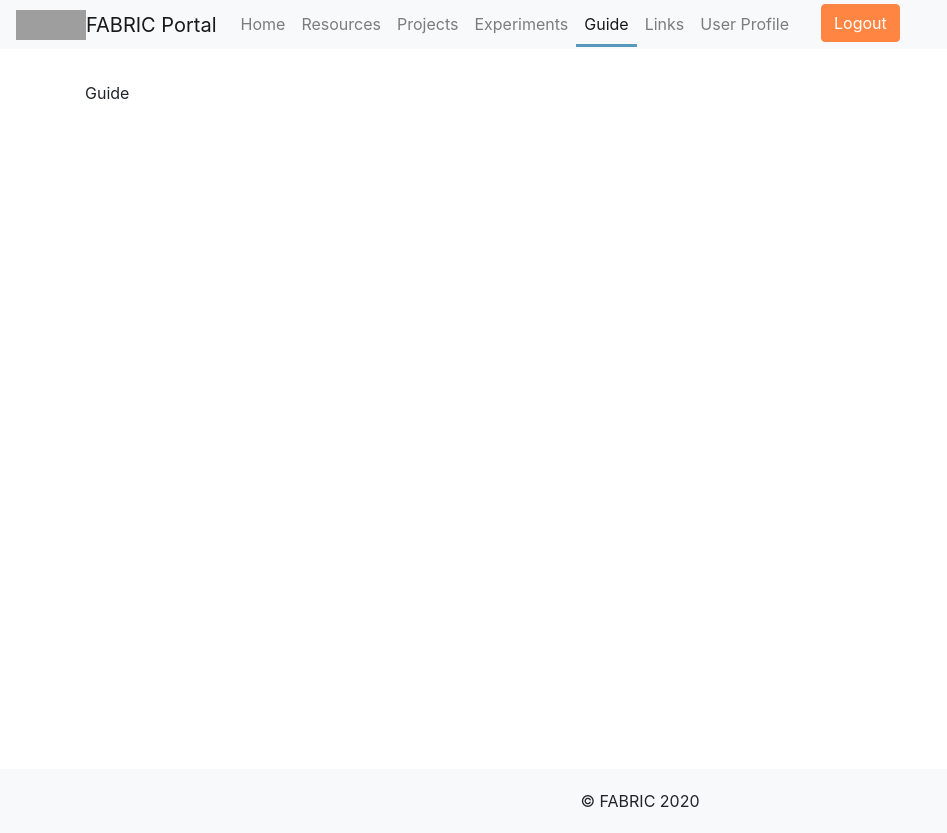
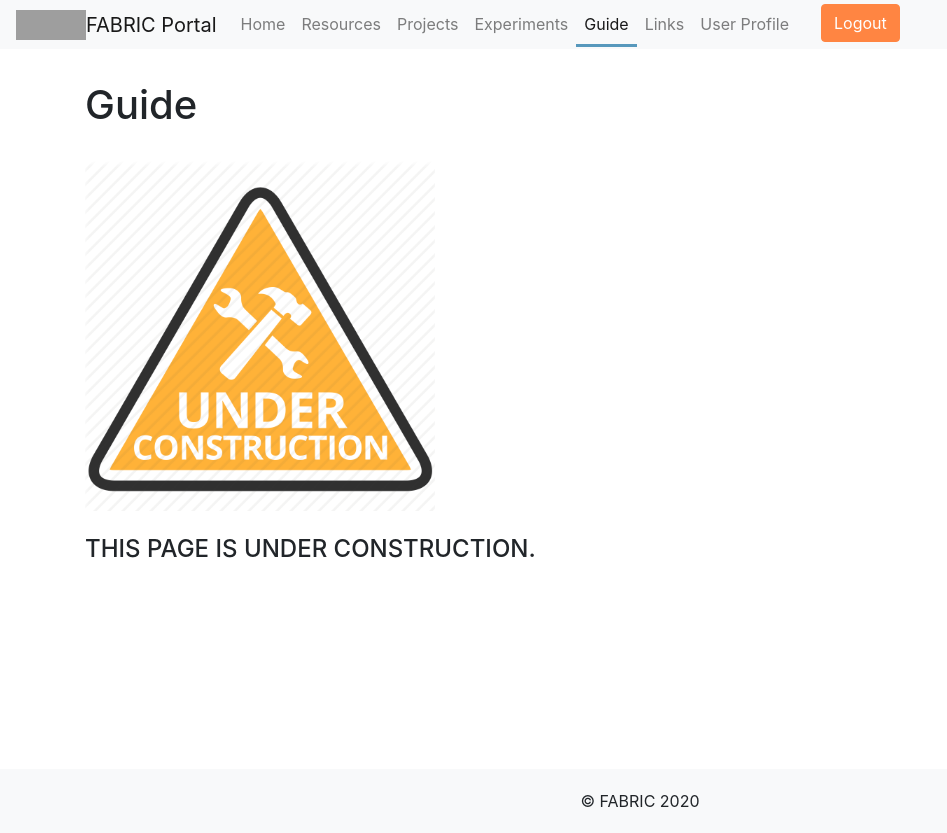
Before and after one commit to fabric-testbed/fabric-portal, a React (Create React App) app: page /guide in a window 1280 px wide. Shown: the whole page, without its empty margins (0-947 px from the left). Built offline with nearby package versions, Linux system fonts and the light colour scheme; grey boxes are pictures that could not be loaded.

Commit message:
#37: added under construction page to Guide page

```diff
--- /dev/null
+++ b/src/components/common/UnderConstruction.jsx
@@ -0,0 +1,19 @@
+import React from "react";
+import image from "../../imgs/under-construction.png";
+
+const UnderConstruction = () => {
+  return (
+    <div className="d-flex flex-column align-items-start justify-content-center">
+      <img
+        src={image}
+        width="350"
+        height="350"
+        className="d-inline-block align-top my-4"
+        alt=""
+      />
+      <h4>THIS PAGE IS UNDER CONSTRUCTION.</h4>
+    </div>)
+  ;
+};
+
+export default UnderConstruction;
--- a/src/pages/Guide.jsx
+++ b/src/pages/Guide.jsx
@@ -1,7 +1,12 @@
 import React from "react";
+import UnderConstruction from "../components/common/UnderConstruction";
 
 const Guide = () => {
-  return <div className="container">Guide</div>;
+  return (
+    <div className="container"><h1>Guide</h1>
+      <UnderConstruction />
+    </div>
+  );
 };
 
 export default Guide;
--- a/src/pages/ProjectForm.jsx
+++ b/src/pages/ProjectForm.jsx
@@ -6,6 +6,7 @@ import ProjectUserTable from "../components/Project/ProjectUserTable";
 import NewProjectForm from "../components/Project/NewProjectForm";
 import DeleteModal from "../components/common/DeleteModal";
 import LoadSpinner from "../components/common/LoadSpinner";
+import { toast } from "react-toastify";
 
 import { FontAwesomeIcon } from "@fortawesome/react-fontawesome";
 import { faPlus } from "@fortawesome/free-solid-svg-icons";
```
Also changed, not shown: src/imgs/under-construction.png (added).
